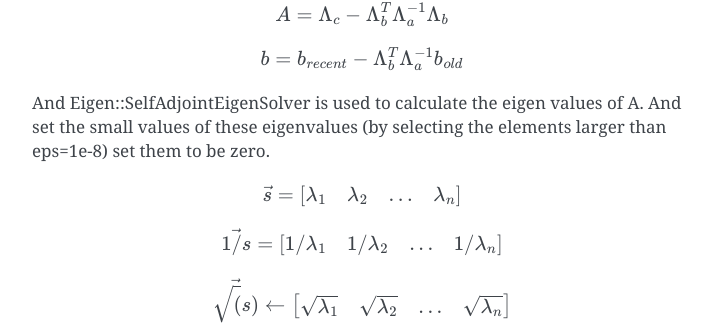
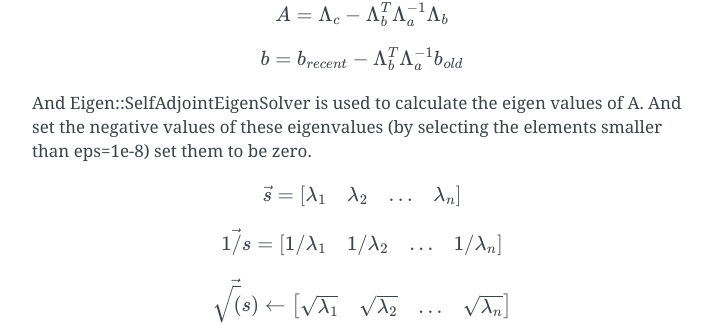
Before and after one commit to gggliuye/VIO, a Sphinx documentation site: the page built from docs/deepblue/LM.rst, in a window 1280 px wide and 900 px high, scrolled down 7626 px. Shown: the part 169-494 px from the top of the window, without its empty margins (388-1099 px from the left). Built offline with Sphinx 7.4.7, drawn with Linux system fonts in a browser that asks for light colours.

Commit message:
Update LM.rst

```diff
--- a/docs/deepblue/LM.rst
+++ b/docs/deepblue/LM.rst
@@ -339,7 +339,7 @@ In VINS source code,  A and b are defined as follow:
 .. math::
     b = b_{recent} - \Lambda_{b}^{T}\Lambda_{a}^{-1}b_{old}
 
-And Eigen::SelfAdjointEigenSolver is used to calculate the eigen values of A. And set the small values of these eigenvalues (by selecting the elements larger than eps=1e-8) set them to be zero.
+And Eigen::SelfAdjointEigenSolver is used to calculate the eigen values of A. And set the negative values of these eigenvalues (by selecting the elements smaller than eps=1e-8) set them to be zero.
 
 .. math::
     \vec{s} = \begin{bmatrix} \lambda_{1} & \lambda_{2} & ... & \lambda_{n} \end{bmatrix}
```
